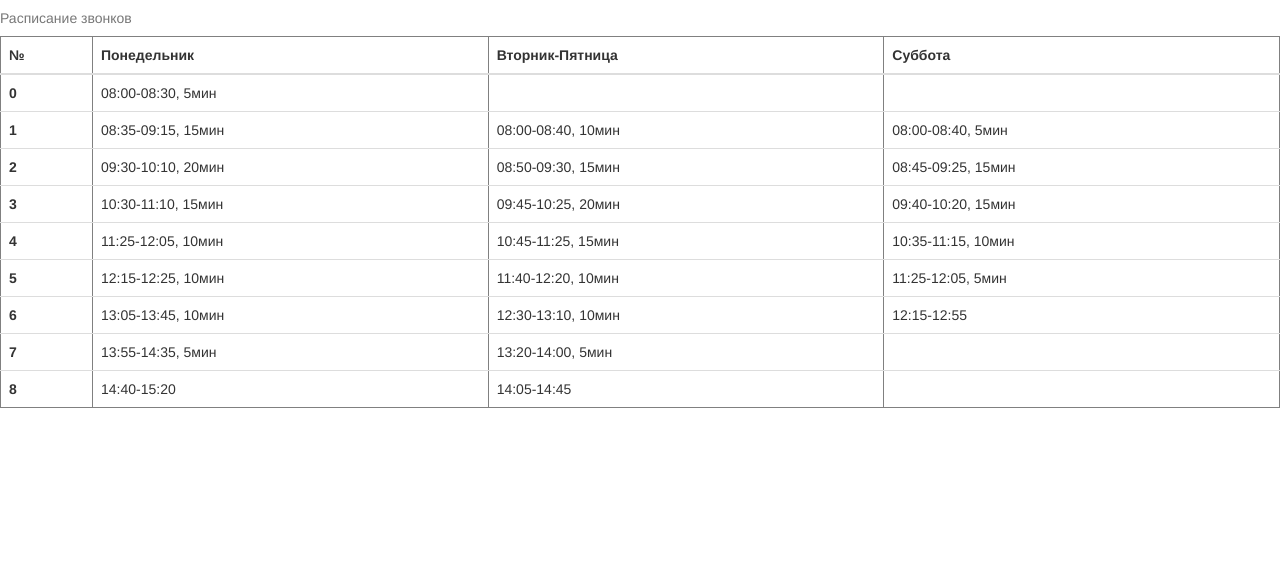
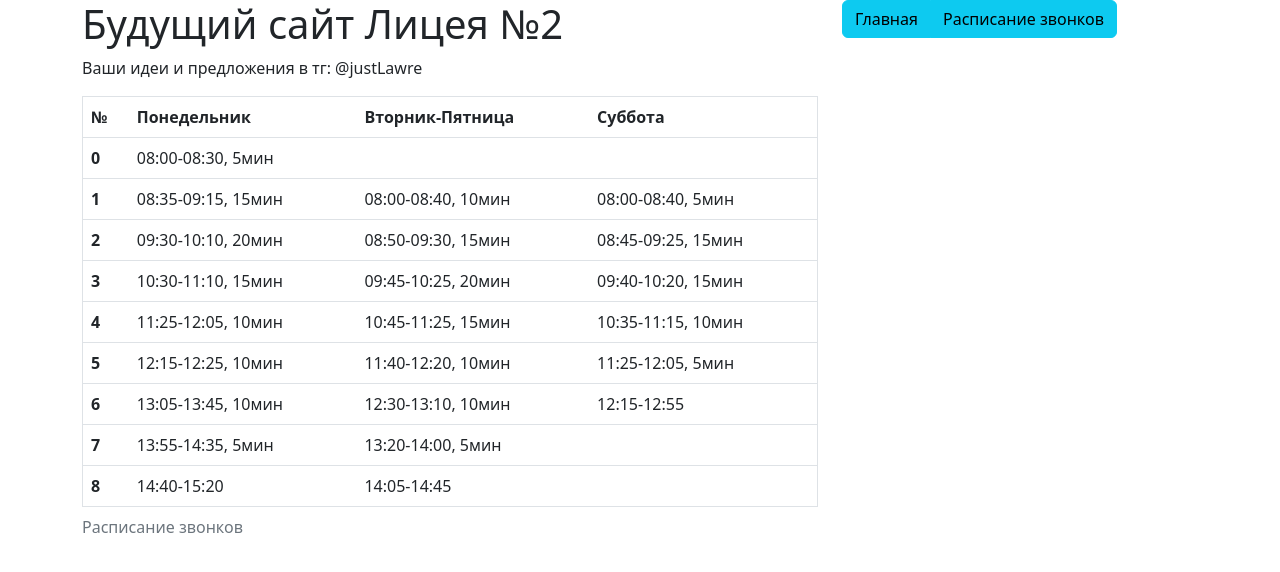
Before and after one commit to prostoLavr/LyceumSIte, a Flask app: page /timetable in a window 1280 px wide. Shown: the top 572 px of the page. Run offline with Flask 2, Linux system fonts and the light colour scheme; some libraries are stand-ins or nearby versions.

Commit message:
delete falsk-boostrap

```diff
--- a/app/templates/base.html
+++ b/app/templates/base.html
@@ -1,14 +1,27 @@
-{% extends "bootstrap/base.html" %}
+<!DOCTYPE html>
+<html lang="en">
+<head>
+    <meta charset="UTF-8">
+    <title>Lyceum 2</title>
+    <link href="https://cdn.jsdelivr.net/npm/bootstrap@5.2.0/dist/css/bootstrap.min.css" rel="stylesheet" integrity="sha384-gH2yIJqKdNHPEq0n4Mqa/HGKIhSkIHeL5AyhkYV8i59U5AR6csBvApHHNl/vI1Bx" crossorigin="anonymous">
+</head>
+<body>
+    <div class="container">
+      <div class="row">
+        <div class="col-md-8">
+            <h1>Будущий сайт Лицея №2</h1>
+            <p>Ваши идеи и предложения в тг: @justLawre</p>
+            {% block body %}
 
-{% block title %} Лицей №2 {% endblock %}
-
-{% block content %}
-<h1>Вас приветствует будущий сайт Лицея №2</h1>
-<p>Ваши идеи и предложения в тг: @justLawre</p>
-<div class="container">
-    <div class="page-header">
-        {% block body %}
-        {% endblock %}
+            {% endblock %}
+        </div>
+        <div class="col-6 col-md-4">
+            <div class="btn-group" role="group" aria-label="navigation">
+              <a class="btn btn-info" href="/">Главная</a>
+              <a class="btn btn-info" href="/timetable">Расписание звонков</a>
+            </div>
+        </div>
+      </div>
     </div>
-</div>
-{% endblock %}
+</body>
+</html>
```
Also changed, not shown: app/templates/index.html (+3 -18 lines).
